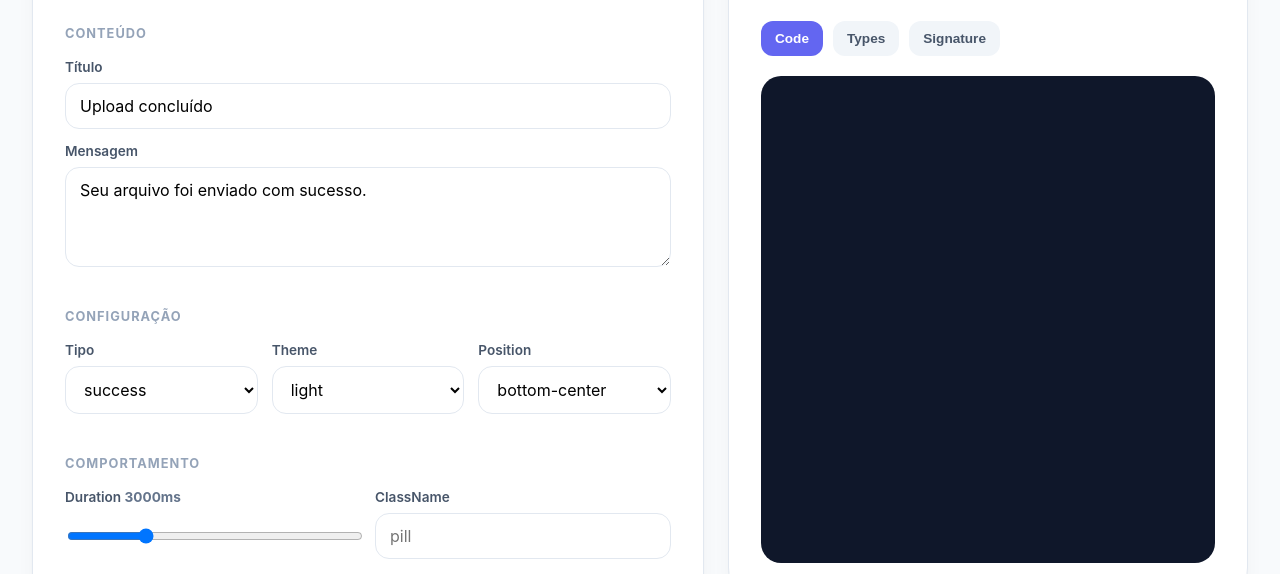
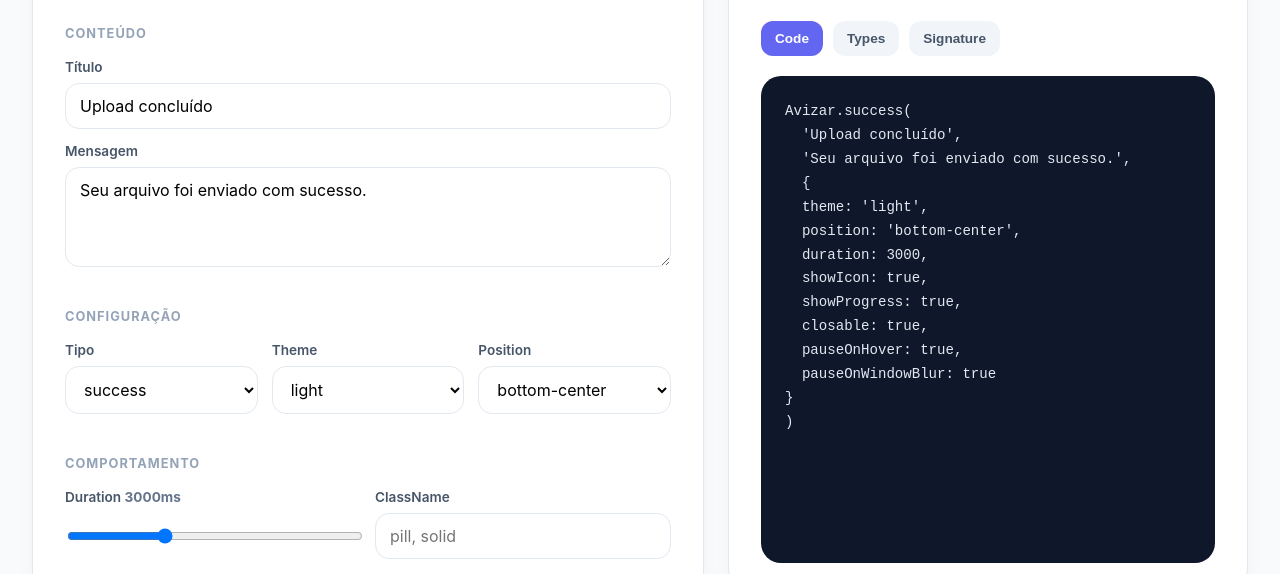
Before and after one commit to erilshackle/avizar-js, a website built with Vite: page index.html in a window 1280 px wide. Shown: the part 196-770 px from the top of the page. Built offline with nearby package versions, Linux system fonts and the light colour scheme; a script that the page names is missing.

Commit message:
fix: adjust input range for duration and update className placeholder

```diff
--- a/index.html
+++ b/index.html
@@ -395,13 +395,13 @@
               </span>
             </label>
 
-            <input id="duration" type="range" min="1000" max="10000" step="500" value="3000" />
+            <input id="duration" type="range" min="0" max="10000" step="500" value="3000" />
           </div>
 
           <div class="field">
             <label>ClassName</label>
 
-            <input id="className" placeholder="pill" />
+            <input id="className" placeholder="pill, solid" />
           </div>
 
         </div>
@@ -589,10 +589,9 @@
 
   </div>
 
-  <script src="https://unpkg.com/avizar-js@1.0.0/dist/avizar.min.js"></script>
-  <script>
+  <script type="module">
 
-    // import { Avizar } from './src/index.ts';
+    import { Avizar } from './src/index.ts';
 
     window.Avizar = Avizar;
 
```
